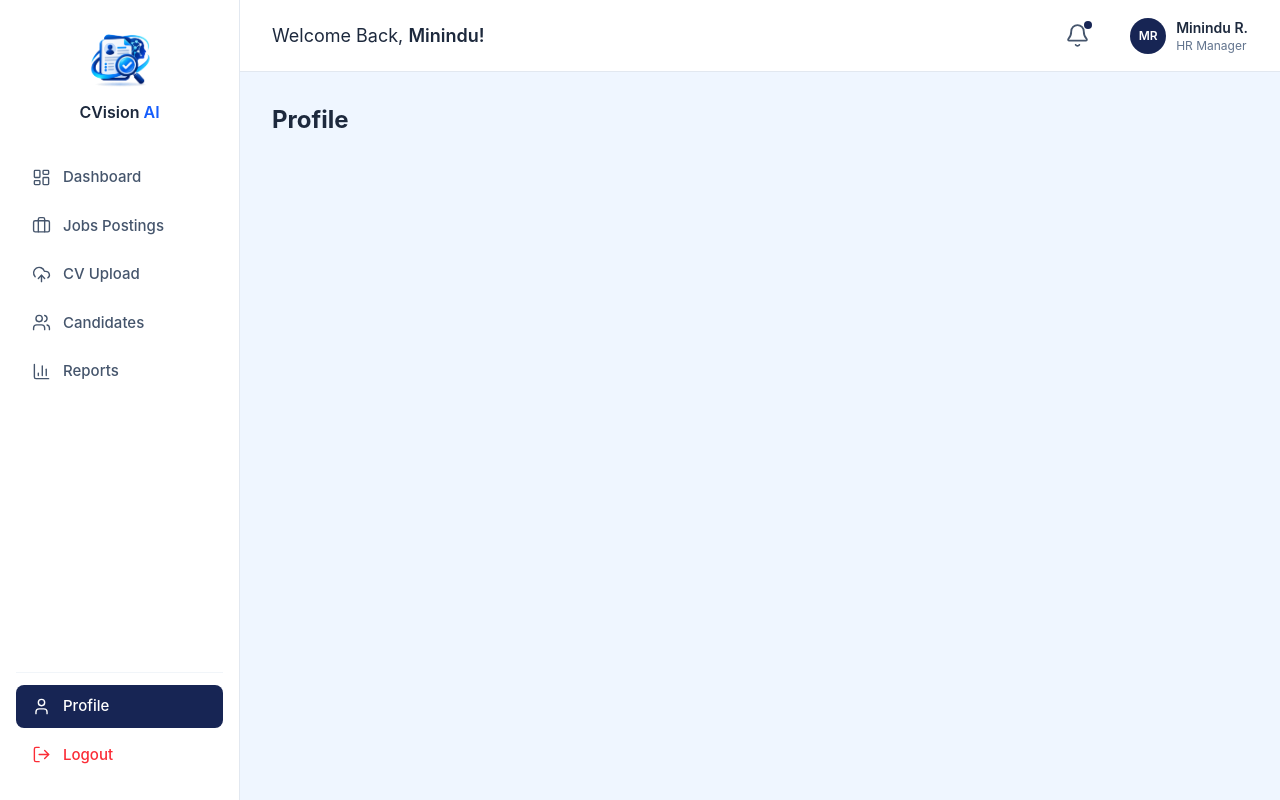
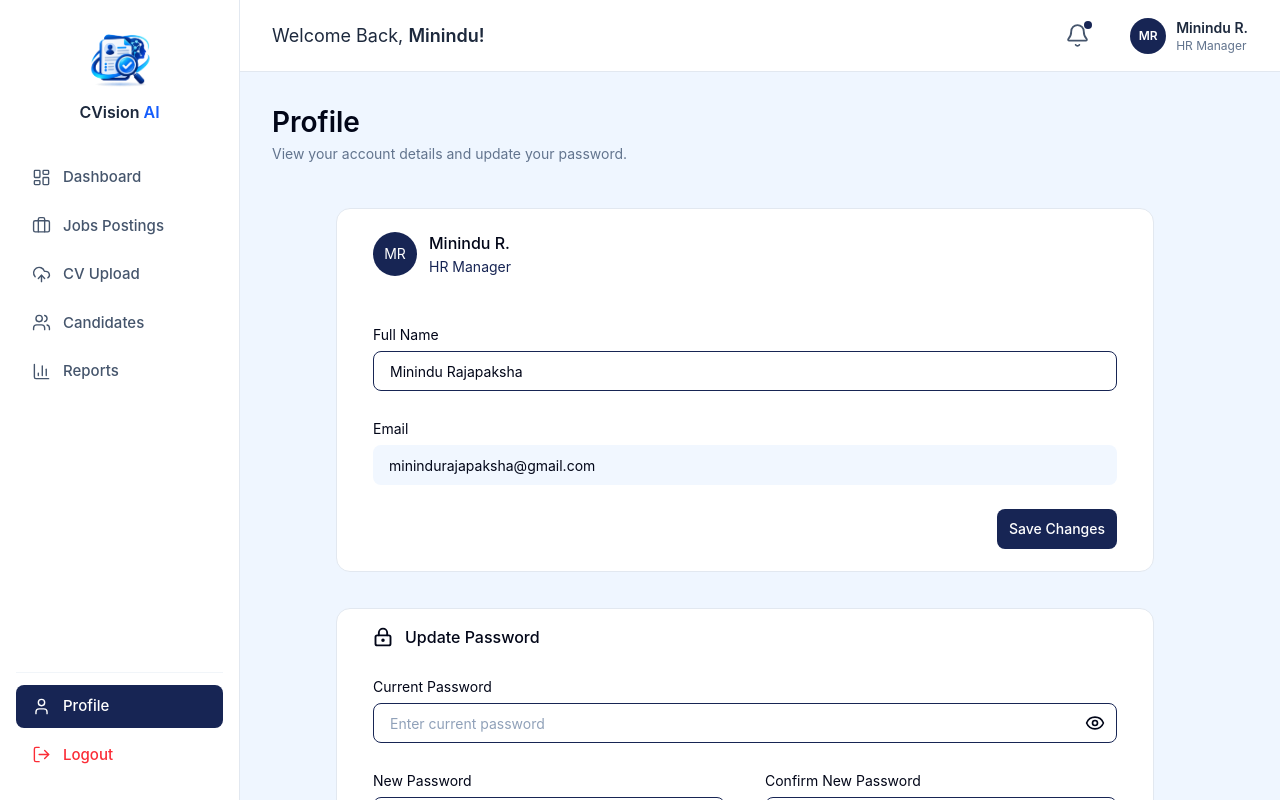
Before and after one commit to mininduRajapaksha/AI-CV-Screening-and-Recommendation, a React (Vite) app in the folder frontend/: page /profile in a window 1280 px wide. Shown: the top 800 px of the page. Built offline with nearby package versions, Linux system fonts and the light colour scheme.

Commit message:
profile page

```diff
--- a/frontend/src/App.jsx
+++ b/frontend/src/App.jsx
@@ -36,6 +36,7 @@ function App() {
           <Route path="system-status" element={<SystemStatus />} />
           <Route path="api-configuration" element={<ApiConfiguration />} />
           <Route path="database-status" element={<DatabaseStatus/>}/>
+          <Route path="profile" element={<Profile accountType="admin" />} />
         </Route>
       </Routes>
     </Router>
--- a/frontend/src/pages/Profile.jsx
+++ b/frontend/src/pages/Profile.jsx
@@ -1,7 +1,85 @@
-export default function Profile() {
+import { useState } from "react";
+import { Eye, EyeOff, LockKeyhole } from "lucide-react";
+
+const profiles = {
+  user: {
+    displayName: "Minindu R.",
+    role: "HR Manager",
+    fullName: "Minindu Rajapaksha",
+    email: "minindurajapaksha@gmail.com",
+  },
+  admin: {
+    displayName: "Minindu R.",
+    role: "Admin",
+    fullName: "Minindu Rajapaksha",
+    email: "admin@cvision.ai",
+  },
+};
+
+export default function Profile({ accountType = "user" }) {
+  const account = profiles[accountType] ?? profiles.user;
+  const [profile, setProfile] = useState({ fullName: account.fullName, email: account.email });
+  const [passwords, setPasswords] = useState({ current: "", next: "", confirm: "" });
+  const [visible, setVisible] = useState({ current: false, next: false, confirm: false });
+  const [message, setMessage] = useState("");
+
+  {/*update user details name/email*/}
+  const updateProfile = (event) => {
+    event.preventDefault();
+    setMessage("Profile changes saved.");
+  };
+
+  {/*Password change*/}
+  const updatePassword = (event) => {
+    event.preventDefault();
+    if (passwords.next.length < 6) return setMessage("Your new password must have at least 6 characters.");
+    if (passwords.next !== passwords.confirm) return setMessage("New password and confirmation do not match.");
+    setPasswords({ current: "", next: "", confirm: "" });
+    setMessage("Password updated successfully.");
+  };
+
   return (
-    <div>
-      <h1 className="text-2xl font-bold text-slate-800">Profile</h1>
+    <div className="w-full pb-8 text-slate-950">
+      <div className="mb-11">
+        <h1 className="text-[28px] font-semibold leading-9">Profile</h1>
+        <p className="mt-1 text-sm text-slate-500">View your account details and update your password.</p>
+      </div>
+
+      <div className="max-w-[818px] lg:ml-16">
+        {message && <p className="mb-4 rounded-lg bg-emerald-50 px-4 py-2.5 text-sm text-emerald-700" role="status">{message}</p>}
+
+        {/*user details*/}
+        <form onSubmit={updateProfile} className="rounded-[14px] border border-slate-200 bg-white px-9 py-[22px]">
+          <div className="flex items-center gap-3">
+            <div className="flex h-11 w-11 items-center justify-center rounded-full bg-[#172554] text-sm text-white">MR</div>
+            <div><p className="text-base font-medium">{account.displayName}</p><p className="mt-0.5 text-sm text-[#172554]">{account.role}</p></div>
+          </div>
+          <div className="mt-12 space-y-7">
+            <Field label="Full Name" value={profile.fullName} onChange={(value) => setProfile({ ...profile, fullName: value })} />
+            <Field label="Email" type="email" value={profile.email} readOnly />
+          </div>
+          <div className="mt-6 flex justify-end"><button type="submit" className="rounded-lg bg-[#172554] px-3 py-2.5 text-sm font-medium text-white hover:bg-[#1e316b]">Save Changes</button></div>
+        </form>
+
+        {/*update password*/}
+        <form onSubmit={updatePassword} className="mt-9 rounded-[14px] border border-slate-200 bg-white px-9 py-4">
+          <div className="flex items-center gap-3 text-base font-medium"><LockKeyhole size={20} strokeWidth={2.25} />Update Password</div>
+          <div className="mt-7"><PasswordField label="Current Password" placeholder="Enter current password" value={passwords.current} visible={visible.current} onChange={(value) => setPasswords({ ...passwords, current: value })} onToggle={() => setVisible({ ...visible, current: !visible.current })} /></div>
+          <div className="mt-7 grid grid-cols-1 gap-10 sm:grid-cols-2">
+            <PasswordField label="New Password" placeholder="Minimum 6 characters" value={passwords.next} visible={visible.next} onChange={(value) => setPasswords({ ...passwords, next: value })} onToggle={() => setVisible({ ...visible, next: !visible.next })} />
+            <PasswordField label="Confirm New Password" placeholder="Re-enter your new password" value={passwords.confirm} visible={visible.confirm} onChange={(value) => setPasswords({ ...passwords, confirm: value })} onToggle={() => setVisible({ ...visible, confirm: !visible.confirm })} />
+          </div>
+          <div className="mt-6 flex justify-end"><button type="submit" className="rounded-lg bg-[#172554] px-3 py-2.5 text-sm font-medium text-white hover:bg-[#1e316b]">Update Password</button></div>
+        </form>
+      </div>
     </div>
   );
 }
+
+function Field({ label, type = "text", value, onChange, readOnly = false }) {
+  return <label className="block text-sm"><span>{label}</span><input type={type} value={value} readOnly={readOnly} onChange={(event) => onChange?.(event.target.value)} className={`mt-1.5 h-10 w-full rounded-lg border border-[#172554] px-4 text-sm outline-none focus:ring-1 focus:ring-[#172554] ${readOnly ? "border-0 bg-[#f1f7ff]" : "bg-white"}`} /></label>;
+}
+
+function PasswordField({ label, placeholder, value, visible, onChange, onToggle }) {
+  return <label className="block text-sm"><span>{label}</span><span className="relative mt-1.5 block"><input type={visible ? "text" : "password"} value={value} onChange={(event) => onChange(event.target.value)} placeholder={placeholder} required className="h-10 w-full rounded-lg border border-[#172554] bg-white px-4 pr-11 text-sm outline-none placeholder:text-slate-400 focus:ring-1 focus:ring-[#172554]" /><button type="button" onClick={onToggle} className="absolute right-3 top-1/2 -translate-y-1/2 text-slate-950" aria-label={visible ? "Hide password" : "Show password"}>{visible ? <EyeOff size={20} /> : <Eye size={20} />}</button></span></label>;
+}
```
